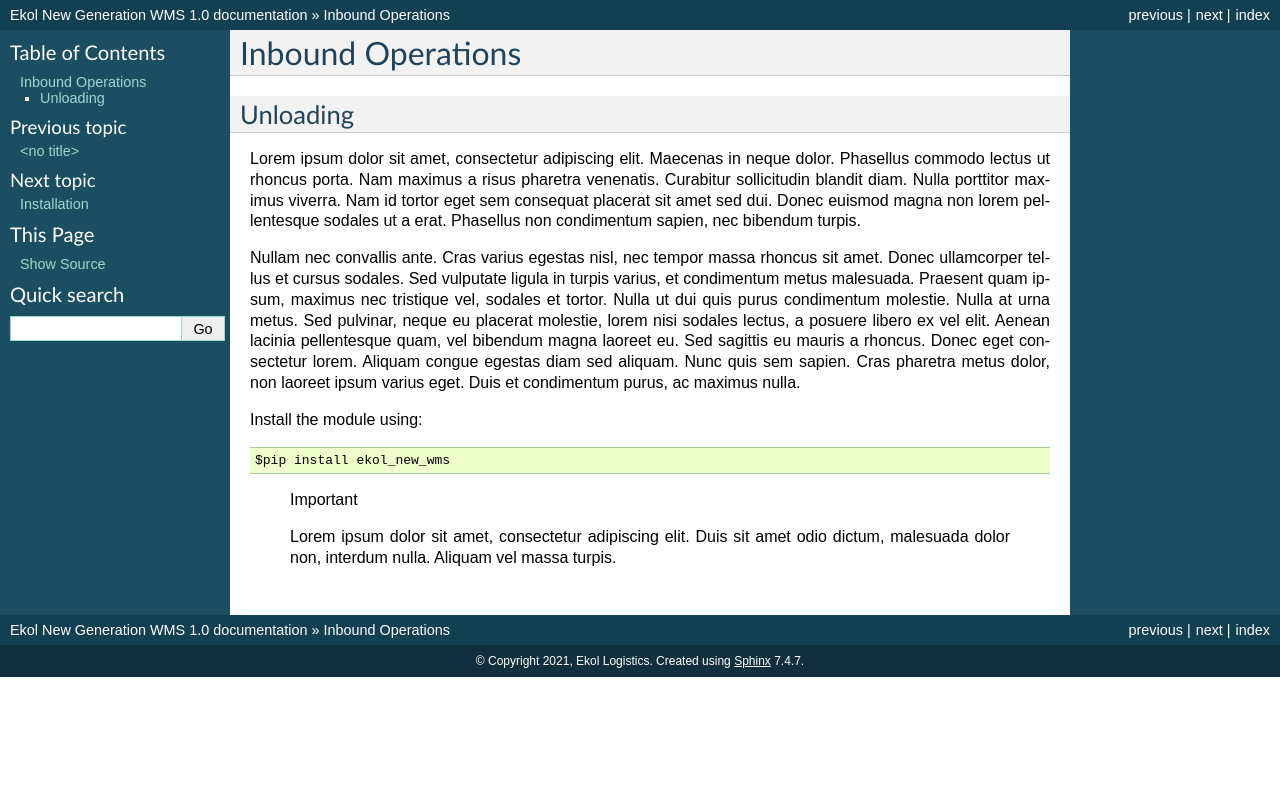
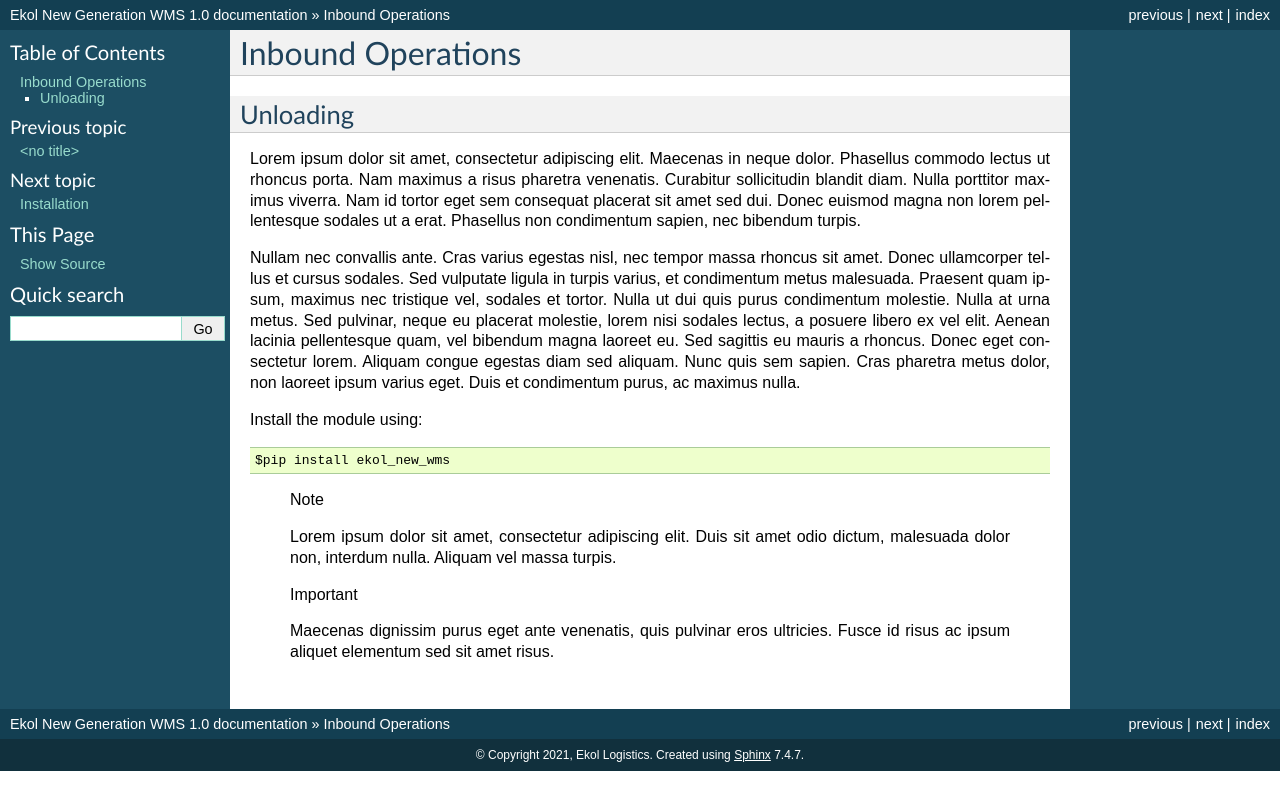
Before and after one commit to muratturkcelik/ekol-new-wms, a Sphinx documentation site: the page built from docs/inbound.rst, in a window 1280 px wide. Shown: the top 810 px of the page. Built offline with Sphinx 7.4.7, drawn with Linux system fonts in a browser that asks for light colours.

Commit message:
Update inbound.rst

```diff
--- a/docs/inbound.rst
+++ b/docs/inbound.rst
@@ -12,6 +12,10 @@ Install the module using::
 
   $pip install ekol_new_wms
 
-.. highlights:: Important
+.. highlights:: Note
 
    Lorem ipsum dolor sit amet, consectetur adipiscing elit. Duis sit amet odio dictum, malesuada dolor non, interdum nulla. Aliquam vel massa turpis.
+
+.. pull-quote:: Important
+
+   Maecenas dignissim purus eget ante venenatis, quis pulvinar eros ultricies. Fusce id risus ac ipsum aliquet elementum sed sit amet risus.
```
